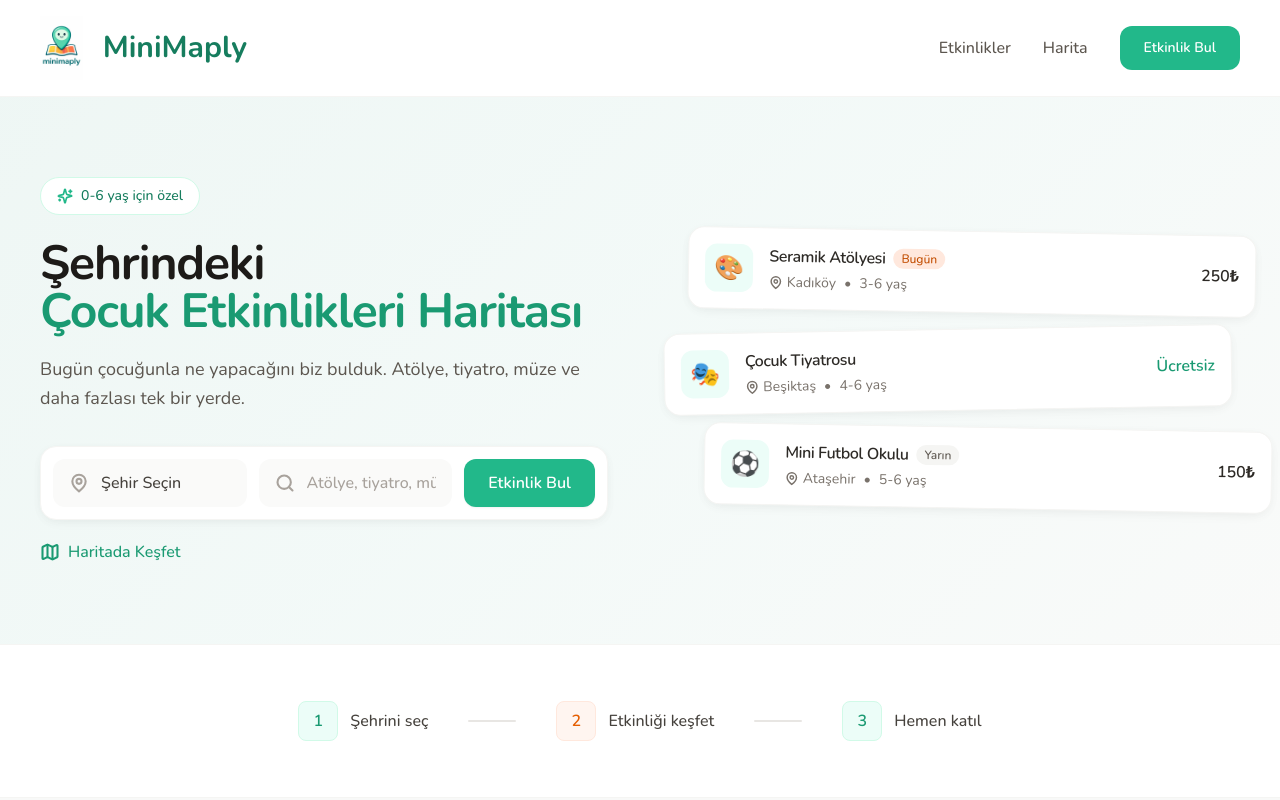
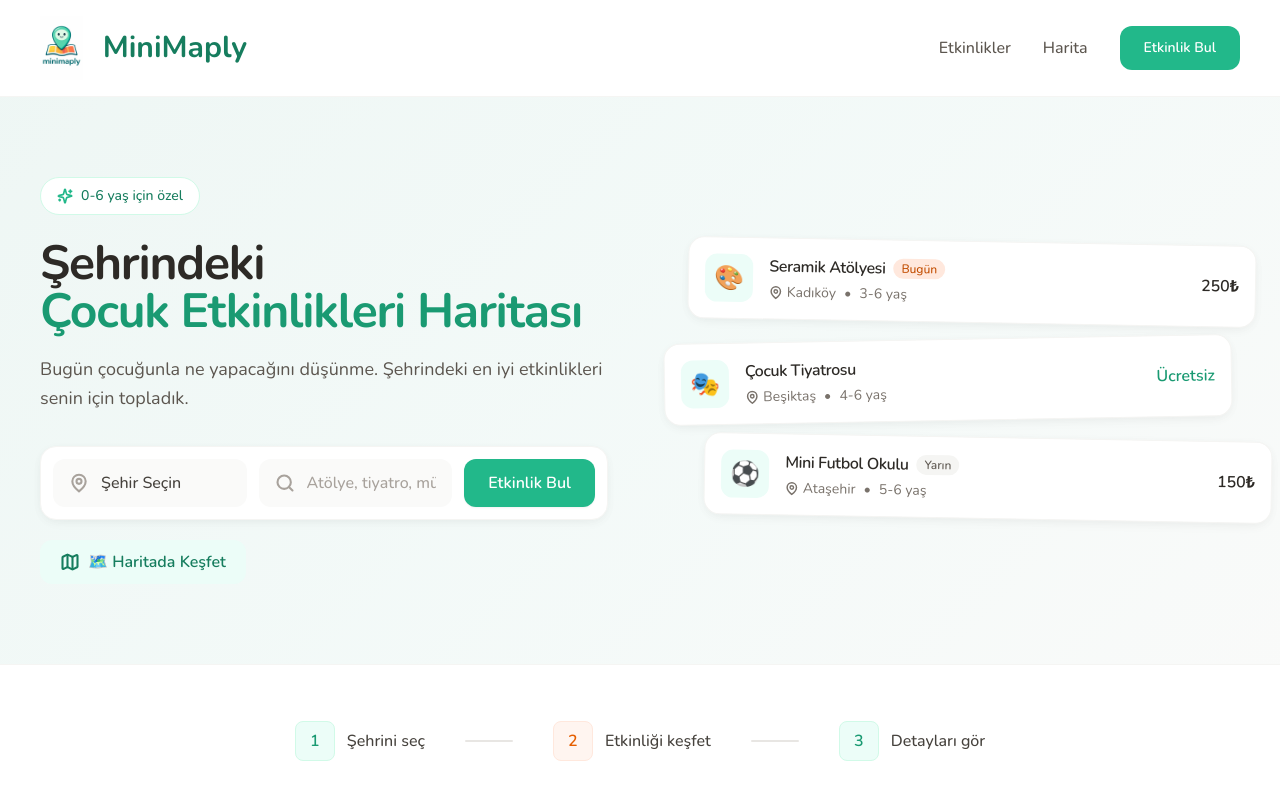
Before and after one commit to kriptoloca/minimaply, a Next.js app: page / in a window 1280 px wide. Shown: the top 800 px of the page. Built offline with nearby package versions, Linux system fonts and the light colour scheme.

Commit message:
chore: Hero iyileştirmeleri - slogan, harita butonu, adımlar

```diff
--- a/app/page.tsx
+++ b/app/page.tsx
@@ -243,14 +243,14 @@ export default function HomePage() {
                 <span className="text-sm font-medium text-primary-700">0-6 yaş için özel</span>
               </div>
 
-              <h1 className="text-4xl lg:text-5xl font-bold mb-5 leading-tight text-warm-900">
-                Şehrindeki
+              <h1 className="text-4xl lg:text-5xl font-bold mb-5 leading-tight">
+                <span className="text-warm-800">Şehrindeki</span>
                 <span className="block text-primary-600">Çocuk Etkinlikleri Haritası</span>
               </h1>
 
               <p className="text-lg text-warm-600 mb-8 leading-relaxed">
-                Bugün çocuğunla ne yapacağını biz bulduk.
-                Atölye, tiyatro, müze ve daha fazlası tek bir yerde.
+                Bugün çocuğunla ne yapacağını düşünme.
+                Şehrindeki en iyi etkinlikleri senin için topladık.
               </p>
 
               {/* Search Box */}
@@ -281,9 +281,9 @@ export default function HomePage() {
               </div>
 
               <div className="flex flex-wrap gap-4 mt-5">
-                <Link href="/harita" className="inline-flex items-center gap-2 text-primary-600 font-medium hover:text-primary-700 transition-colors">
+                <Link href="/harita" className="inline-flex items-center gap-2 bg-primary-50 hover:bg-primary-100 text-primary-700 font-semibold px-5 py-2.5 rounded-xl transition-all">
                   <Map className="w-5 h-5" strokeWidth={2.5} />
-                  Haritada Keşfet
+                  🗺️ Haritada Keşfet
                 </Link>
               </div>
             </div>
@@ -353,7 +353,7 @@ export default function HomePage() {
             <Connector />
             <Step number="2" color="coral" text="Etkinliği keşfet" />
             <Connector />
-            <Step number="3" color="primary" text="Hemen katıl" />
+            <Step number="3" color="primary" text="Detayları gör" />
           </div>
         </div>
       </section>
```
